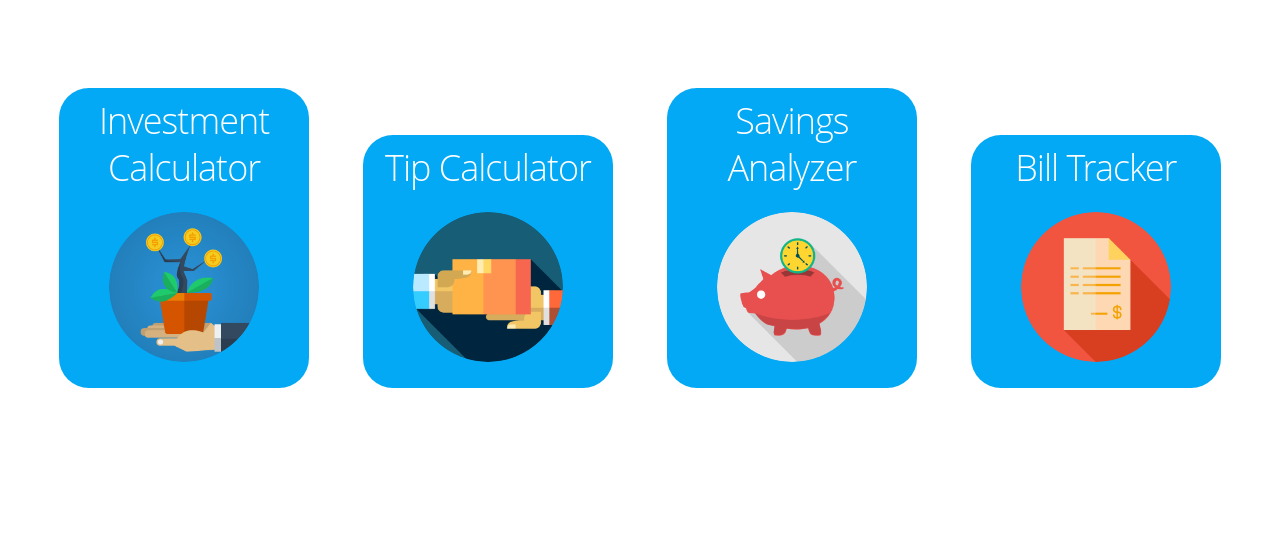
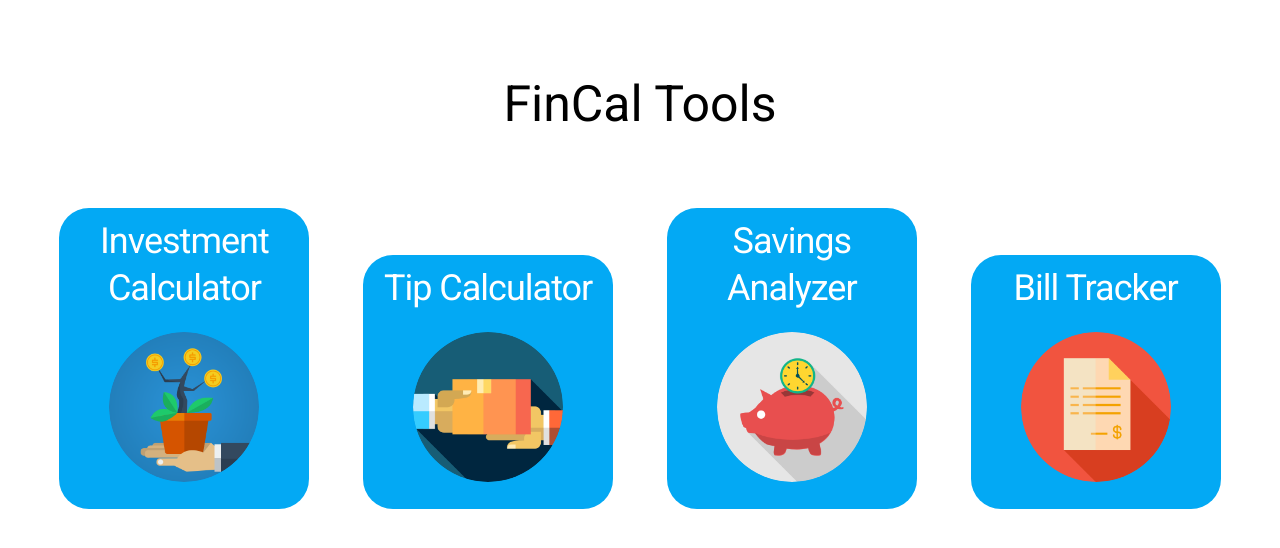
Before and after one commit to IIT-Web-Application-Development/fincal, a website: page index.html in a window 1280 px wide. Drawn offline with Linux system fonts and the light colour scheme.

Commit message:
changed to roboto font

```diff
--- a/css/custom.css
+++ b/css/custom.css
@@ -3,7 +3,7 @@ body {
   }
 
   body, h1, p {
-    font-family: 'Open Sans', sans-serif;
+    font-family: 'Roboto', sans-serif;
     font-weight: normal;
     margin: 0;
     padding: 0;
@@ -48,3 +48,9 @@ body {
     -moz-box-shadow: 0px 0px 16px 6px rgba(0,0,0,0.3);
     box-shadow: 0px 0px 16px 6px rgba(0,0,0,0.3);
 }
+
+.title{ /*homepage title*/
+    font-size: 50px;
+    color: black;
+    margin-top: 5%;
+}
--- a/index.html
+++ b/index.html
@@ -15,8 +15,7 @@
 
   <!-- FONT
   –––––––––––––––––––––––––––––––––––––––––––––––––– -->
-  <link href="//fonts.googleapis.com/css?family=Raleway:400,300,600" rel="stylesheet" type="text/css">
-
+  <link href="https://fonts.googleapis.com/css?family=Roboto" rel="stylesheet">
   <!-- CSS
   –––––––––––––––––––––––––––––––––––––––––––––––––– -->
   <link rel="stylesheet" href="css/normalize.css">
```
